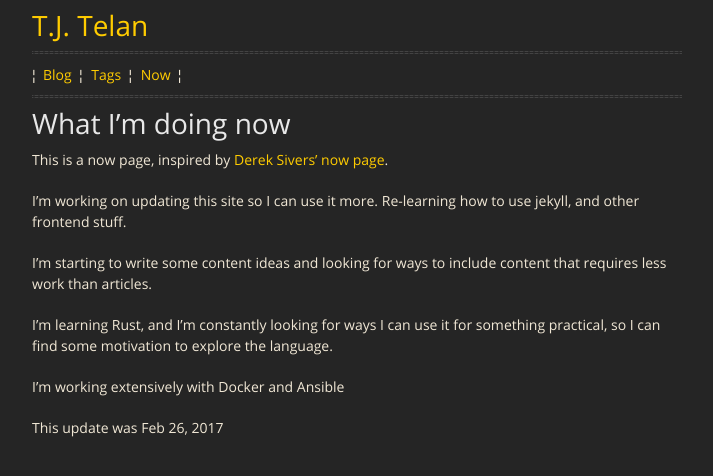
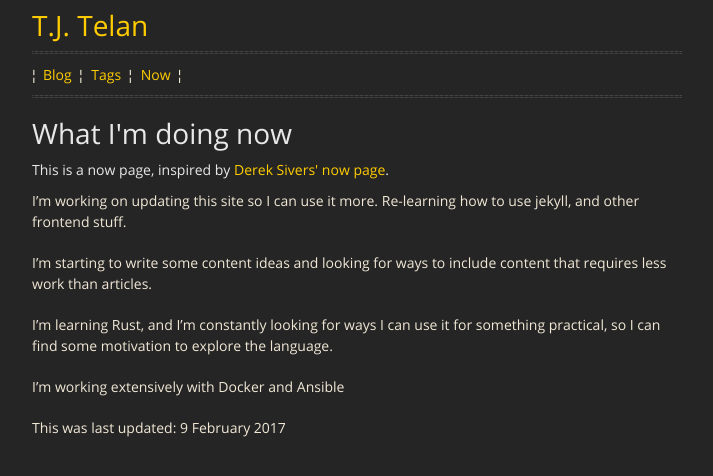
Before and after one commit to tjtelan/tjtelan.github.io, a Jekyll site: the page built from now/index.md, in a window 1280 px wide. Shown: the top 476 px of the page, without its empty margins (283-996 px from the left). Built offline with Jekyll 4.4.1, drawn with Linux system fonts in a browser that asks for light colours; nearby versions of some CDN libraries; our own code applies the rules of GitHub Pages for plain Markdown files.

Commit message:
Cleaning up now page format. New layout and I'm keeping the date in the frontmatter, for now.

```diff
--- /dev/null
+++ b/_layouts/now.html
@@ -0,0 +1,15 @@
+---
+layout: default
+---
+
+<section class="now-post">
+
+<h1>What I'm doing now</h1>
+<h4>This is a now page, inspired by <a href="https://sivers.org/now">Derek Sivers' now page</a>.</h4>
+
+{{ content }}
+
+{% capture formatted_date %}{{ page.date | date: "%-d %B %Y" }}{% endcapture %}
+
+This was last updated: {{ formatted_date }}
+</section>
--- a/now/index.md
+++ b/now/index.md
@@ -1,9 +1,7 @@
 ---
-layout: default
+layout: now
+date: 2017-2-9
 ---
-# What I'm doing now
-
-This is a now page, inspired by [Derek Sivers' now page](https://sivers.org/now).
 
 I'm working on updating this site so I can use it more. Re-learning how to use jekyll, and other frontend stuff.
 
@@ -12,5 +10,3 @@ I'm starting to write some content ideas and looking for ways to include content
 I'm learning Rust, and I'm constantly looking for ways I can use it for something practical, so I can find some motivation to explore the language.
 
 I'm working extensively with Docker and Ansible
-
-This update was Feb 26, 2017
```
